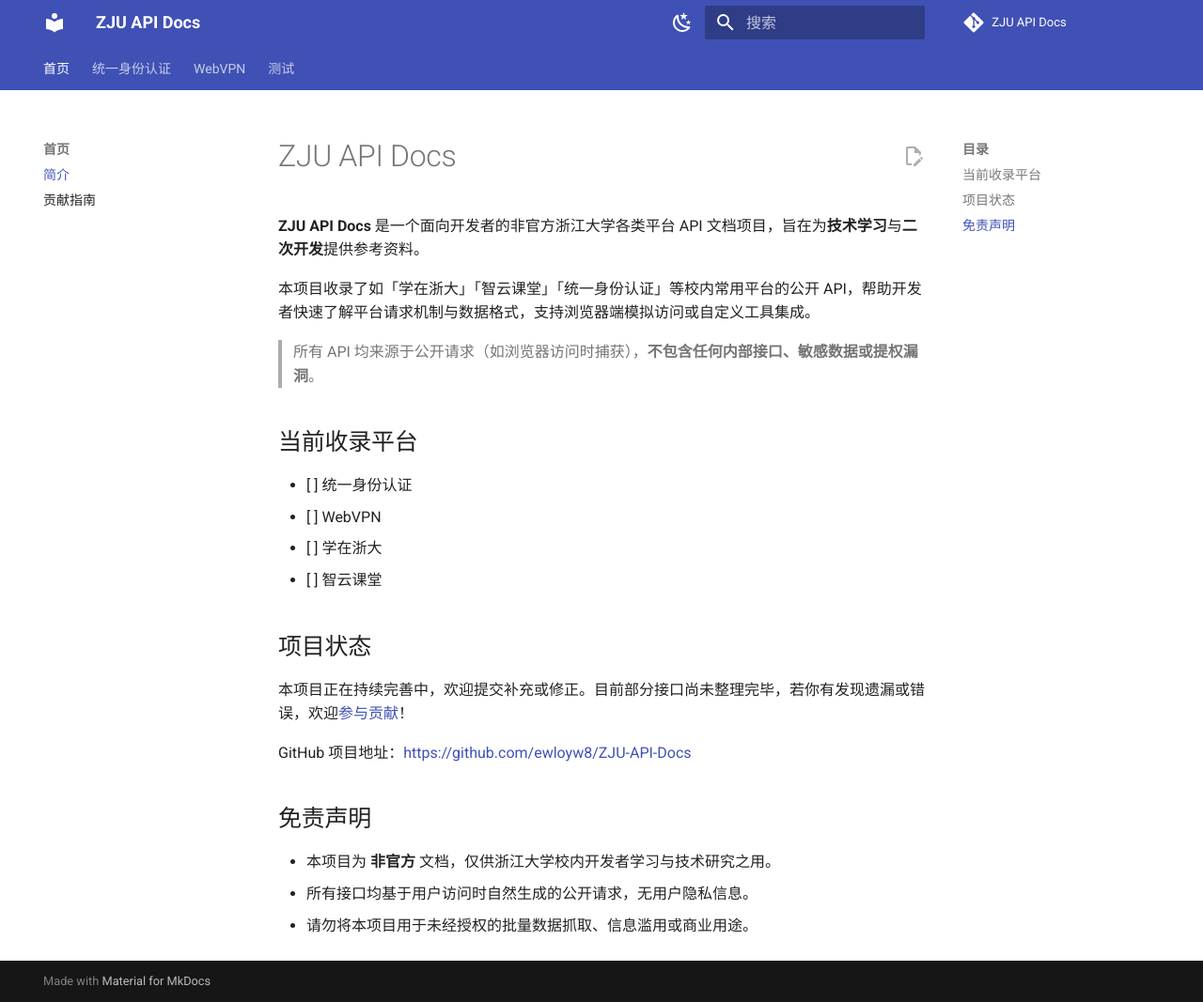
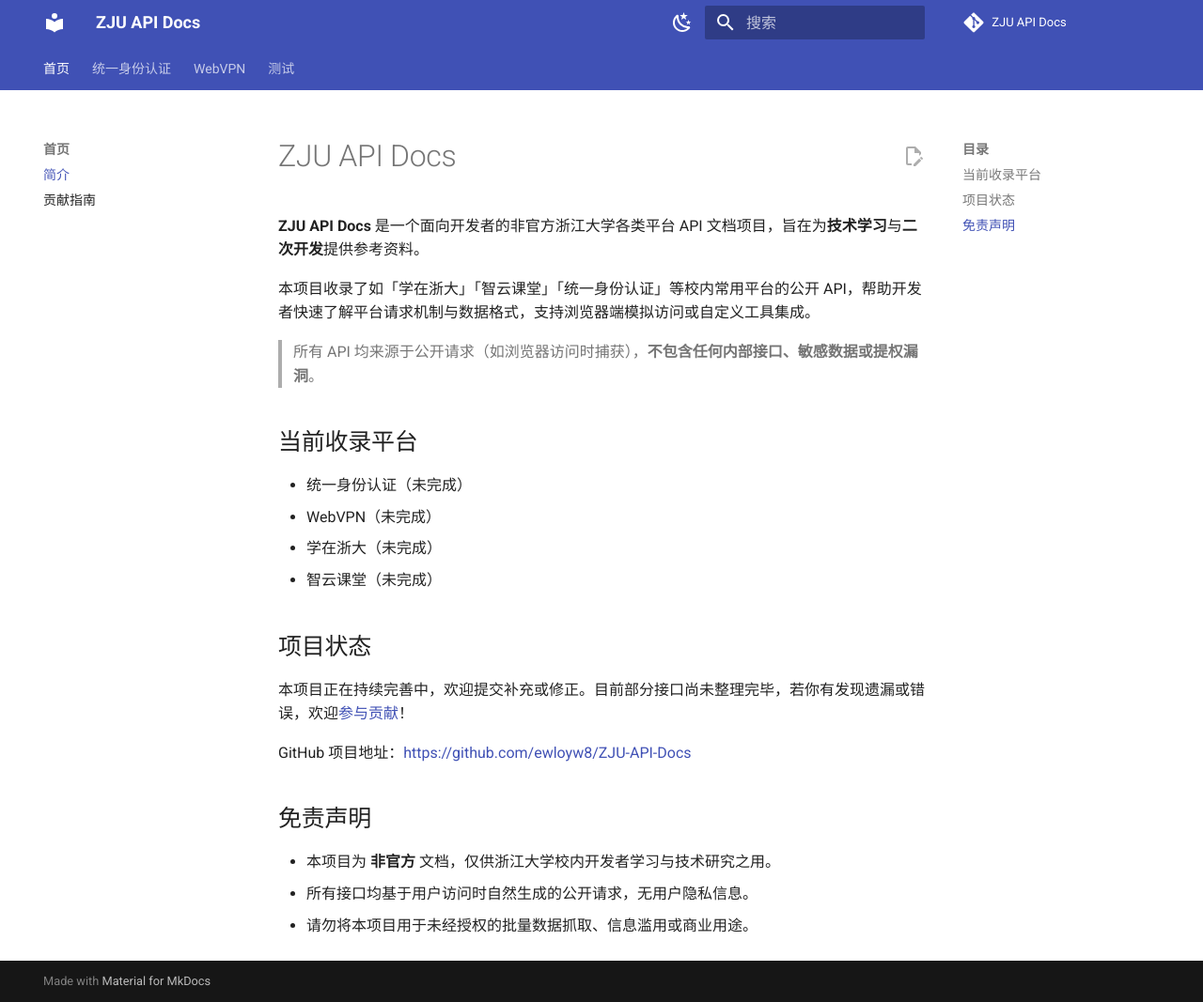
Before and after one commit to eWloYW8/ZJU-API-Docs, an MkDocs documentation site: the page built from docs/index.md, in a window 1280 px wide and 1067 px high. Shown: the whole window at 94% size. Built offline with MkDocs 1.6.1 and Material for MkDocs 9.7.7, drawn with Linux system fonts in a browser that asks for light colours; comment, search, counter and statistics services are not loaded.

Commit message:
docs: 更新当前收录平台列表，添加未完成标记

```diff
--- a/docs/index.md
+++ b/docs/index.md
@@ -8,10 +8,10 @@
 
 ## 当前收录平台
 
-- [ ] 统一身份认证
-- [ ] WebVPN
-- [ ] 学在浙大
-- [ ] 智云课堂
+- 统一身份认证（未完成）
+- WebVPN（未完成）
+- 学在浙大（未完成）
+- 智云课堂（未完成）
 
 
 ## 项目状态
```
